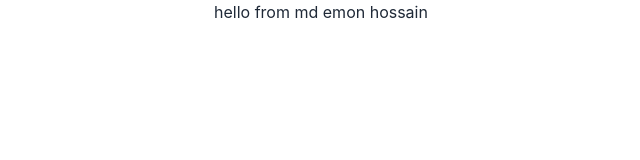
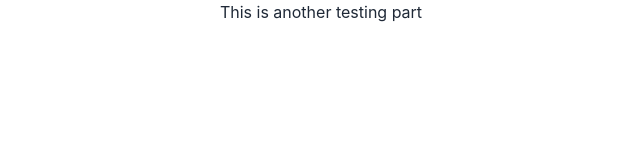
Before and after one commit to Amran-H/Kalender, a React (Create React App) app: page / in a window 1280 px wide. Shown: the top 160 px of the page, without its empty margins (319-959 px from the left). Built offline with nearby package versions, Linux system fonts and the light colour scheme.

Commit message:
Testing commit by amran

```diff
--- a/src/App.js
+++ b/src/App.js
@@ -3,7 +3,7 @@ import "./App.css";
 function App() {
   return (
     <div className="App">
-      <h1> hello from md emon hossain</h1>
+      <h1> This is another testing part</h1>
     </div>
   );
 }
```
